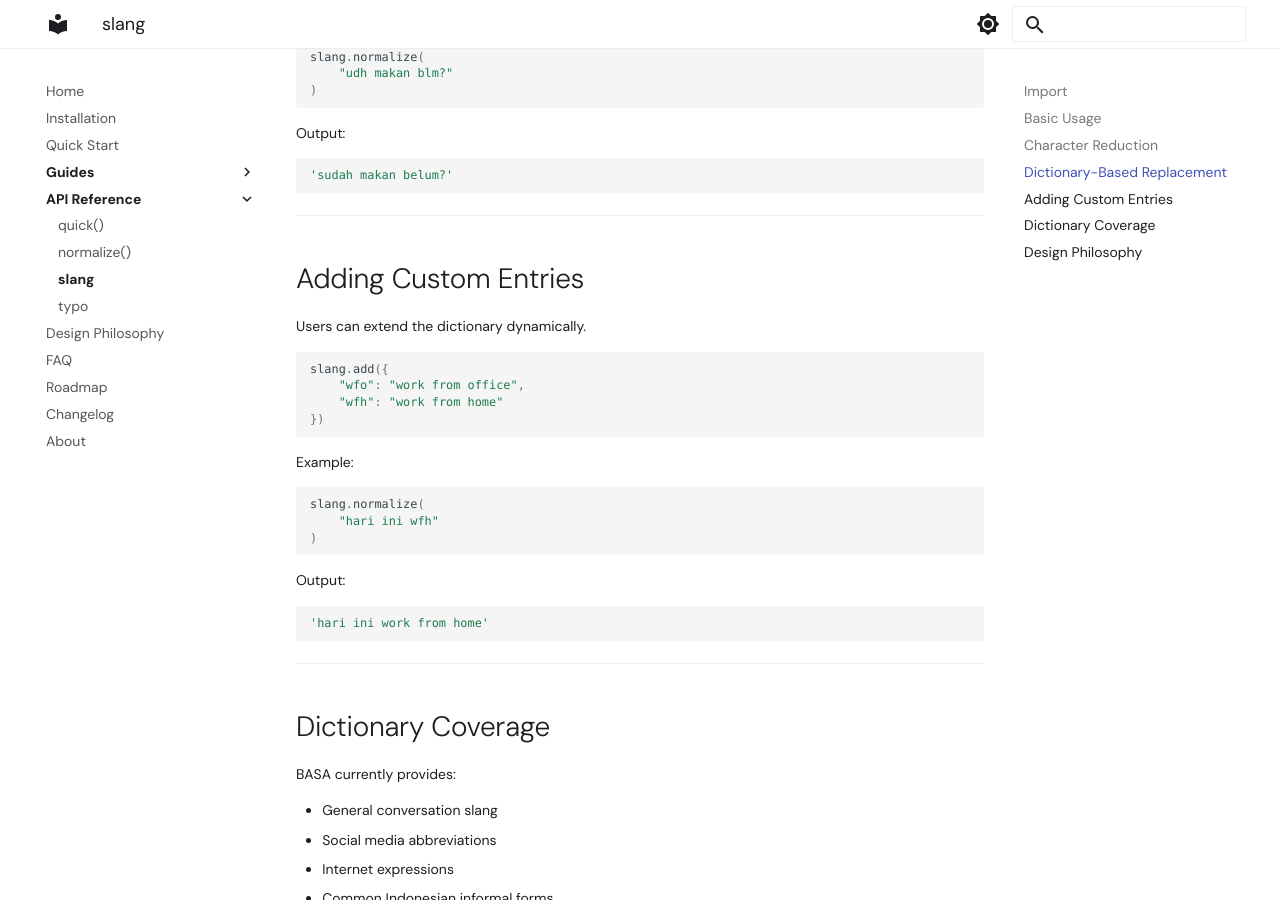
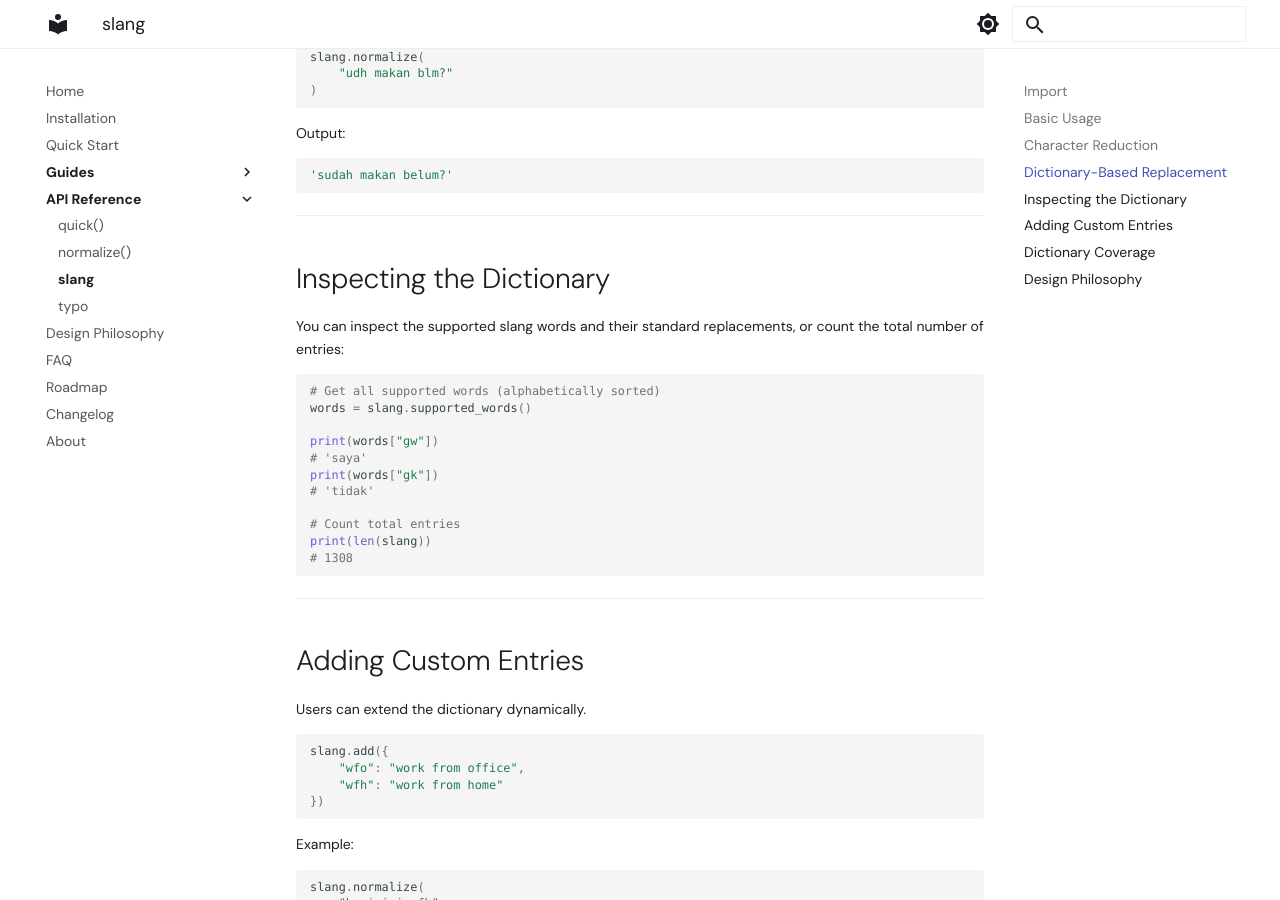
Before and after one commit to Muanai/basa, an MkDocs documentation site: the page built from docs/api/slang.md, in a window 1280 px wide and 900 px high, scrolled down 1111 px. Built offline with MkDocs 1.6.1 and Material for MkDocs 9.7.7, drawn with Linux system fonts in a browser that asks for light colours; some web fonts are replaced.

Commit message:
docs: document slang introspection and update changelog for v0.1.0

````diff
--- a/docs/api/slang.md
+++ b/docs/api/slang.md
@@ -64,6 +64,26 @@ Output:
 
 ---
 
+## Inspecting the Dictionary
+
+You can inspect the supported slang words and their standard replacements, or count the total number of entries:
+
+```python
+# Get all supported words (alphabetically sorted)
+words = slang.supported_words()
+
+print(words["gw"])
+# 'saya'
+print(words["gk"])
+# 'tidak'
+
+# Count total entries
+print(len(slang))
+# 1308
+```
+
+---
+
 ## Adding Custom Entries
 
 Users can extend the dictionary dynamically.
````
Also changed, not shown: docs/changelog.md (+9 -2 lines), 1 other file.
